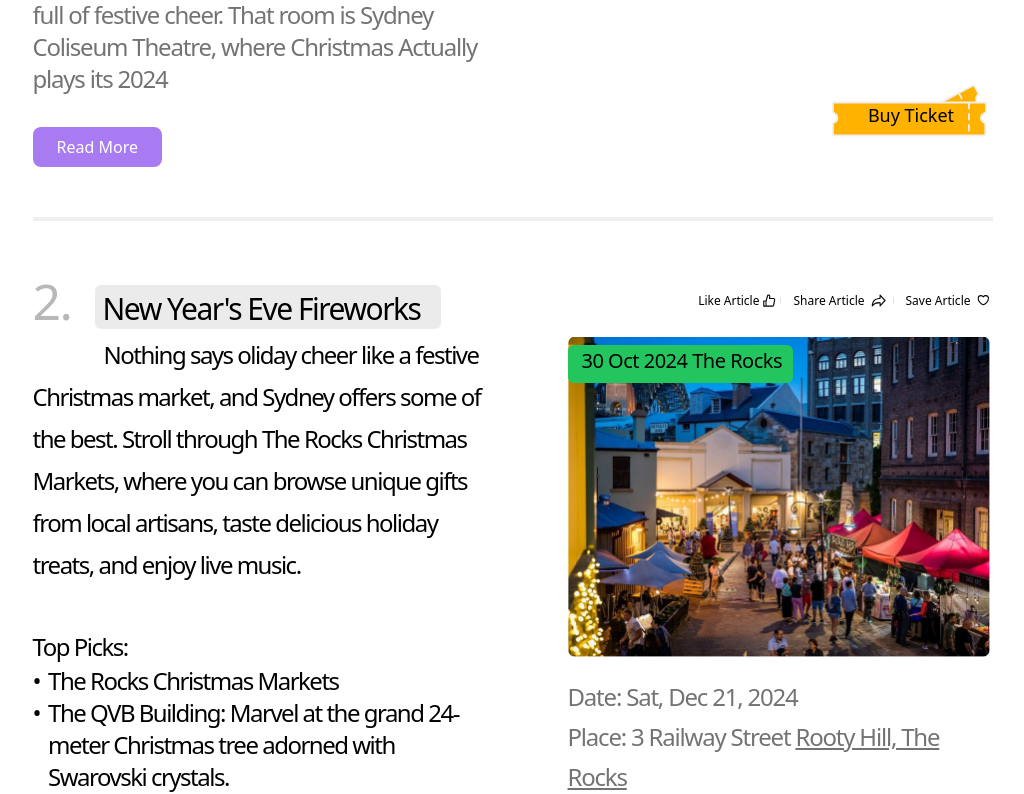
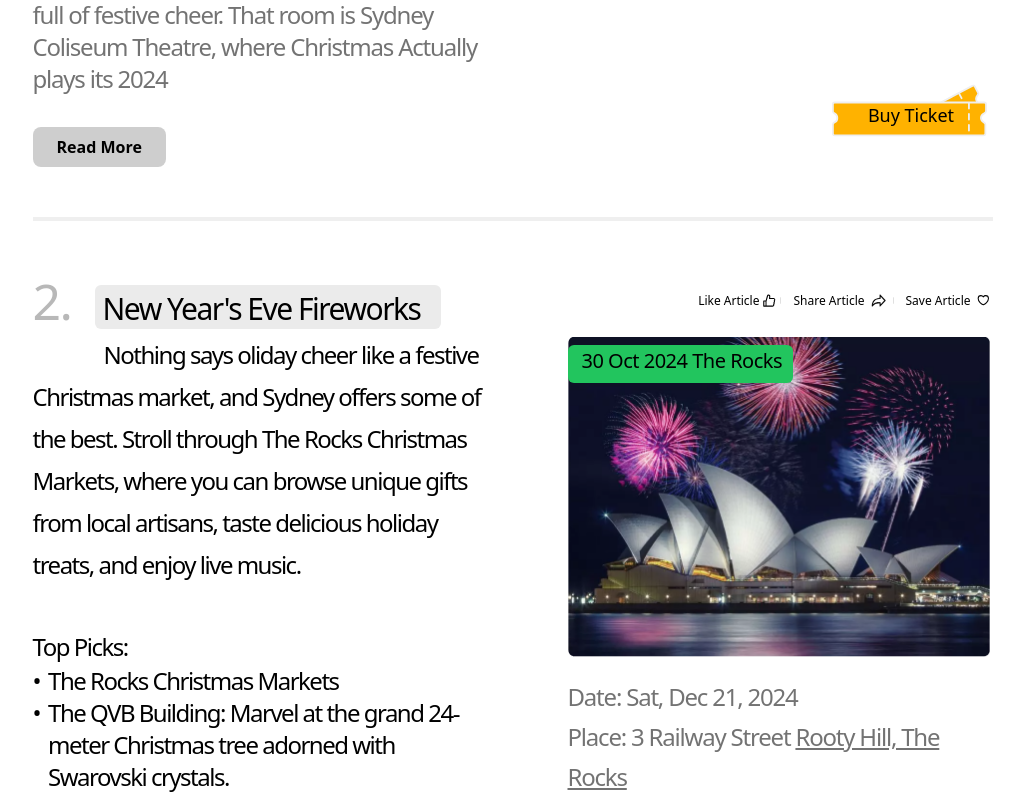
Before and after one commit to ronybarua-ethical18/cityquokka, a React (Vite) app: page /cityguide/article in a window 1280 px wide. Shown: the part 2449-3243 px from the top of the page, without its empty margins (65-1089 px from the left). Built offline with nearby package versions, Linux system fonts and the light colour scheme; the HTML template or start-up script is replaced by a standard one.

Commit message:
updated article Page

```diff
--- a/src/pages/CityGuide/Article/ArticlePage.jsx
+++ b/src/pages/CityGuide/Article/ArticlePage.jsx
@@ -1,12 +1,15 @@
 import React from "react";
 import ArticleBody from "./components/ArticleBody";
 import ArticleMore from "./components/ArticleMore";
+import Footer from "../../../components/layout/Footer";
 
 export default function ArticlePage() {
   return (
     <div className="flex flex-col w-full">
       <ArticleBody />
       <ArticleMore />
+      <Footer />
     </div>
+
   );
 }
--- a/src/pages/CityGuide/Article/components/ArticleContent.jsx
+++ b/src/pages/CityGuide/Article/components/ArticleContent.jsx
@@ -45,7 +45,7 @@ export default function ArticleContent({
               {additionalText}
             </div>
             <div className="mt-8">
-              <button className="px-6 py-2 bg-[#A97BF3] text-white rounded-lg hover:opacity-90">
+              <button className="px-6 py-2 bg-[#C1C1C1C7] text-black rounded-lg hover:opacity-90 font-bold">
                 Read More
               </button>
             </div>
--- a/src/pages/CityGuide/Article/components/ArticleMore.jsx
+++ b/src/pages/CityGuide/Article/components/ArticleMore.jsx
@@ -1,6 +1,7 @@
 import React from "react";
 import ArticleContent from "./ArticleContent";
-import SydnetConcert from "@/assets/SydnetConcert.png";
+import sydneyConcert from "../../../../assets/SydneyConcert.png";
+import sydneyConcert2 from "../../../../assets/SydneyConcert2.png";
 
 export default function ArticleMore() {
   const commonContent = {
@@ -17,34 +18,38 @@ export default function ArticleMore() {
     area: "Rooty Hill, The Rocks",
     eventType: "Market",
     price: "Free",
-    image: SydnetConcert,
   };
 
   const articlesData = [
     {
       number: "1",
       title: "Sydney's Christmas Markets",
-      ...commonContent
+      ...commonContent,
+      image: sydneyConcert, // Use the first image for the first article
     },
     {
       number: "2",
       title: "New Year's Eve Fireworks",
-      ...commonContent
+      ...commonContent,
+      image:sydneyConcert2, // Use the second image for the rest
     },
     {
       number: "3",
       title: "NYE Harbour Spectacular",
-      ...commonContent
+      ...commonContent,
+      image: sydneyConcert2, // Use the second image for the rest
     },
     {
       number: "4",
       title: "Christmas Light Festival",
-      ...commonContent
+      ...commonContent,
+      image: sydneyConcert2, // Use the second image for the rest
     },
     {
       number: "5",
       title: "Santa's Christmas Village",
-      ...commonContent
+      ...commonContent,
+      image: sydneyConcert2, // Use the second image for the rest
     }
   ];
 
```
Also changed, not shown: src/assets/SydneyConcert.png (renamed from src/assets/SydnetConcert.png), src/assets/SydneyConcert2.png (added).
